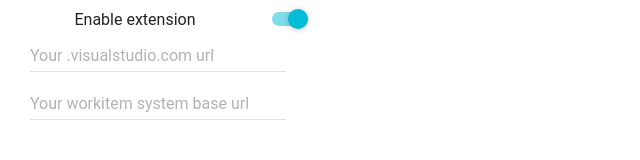
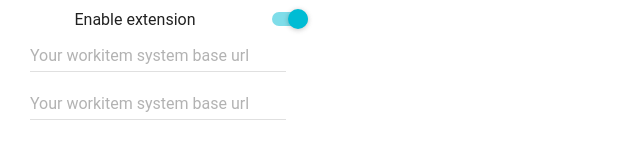
Before and after one commit to yad/vstsExternalWorkItem, a React app: page / in a window 1280 px wide. Shown: the top 160 px of the page, without its empty margins (0-640 px from the left). Built offline with nearby package versions, Linux system fonts and the light colour scheme.

Commit message:
refactor(ui): use basic components

```diff
--- a/src/components/App/App.tsx
+++ b/src/components/App/App.tsx
@@ -1,6 +1,6 @@
 import * as React from 'react';
 import MuiThemeProvider from 'material-ui/styles/MuiThemeProvider';
-import { Interruptor, VisualStudio, ExternalWorkItem } from './UIElement';
+import { UIInterruptor, UIText } from './UI';
 
 export interface AppBindingProps {
   interruptor?: boolean,
@@ -21,9 +21,9 @@ export class App extends React.Component<AppProps> {
     return (
       <MuiThemeProvider>
         <div className="App">
-          <Interruptor value={interruptor} onToggle={onToggleInterruptor} />
-          <VisualStudio value={visualStudio} onChange={onChangeVisualStudio} />
-          <ExternalWorkItem  value={externalWorkItem} onChange={onChangeExternalWorkItem} />
+          <UIInterruptor value={interruptor} onToggle={onToggleInterruptor} />
+          <UIText value={visualStudio} onChange={onChangeVisualStudio} />
+          <UIText  value={externalWorkItem} onChange={onChangeExternalWorkItem} />
         </div>
       </MuiThemeProvider>
     )
--- a/src/components/App/UIElement/Interruptor/Interruptor.tsx
+++ b/src/components/App/UI/UIInterruptor.tsx
@@ -1,13 +1,13 @@
 import * as React from 'react';
 import { Toggle } from "material-ui";
 
-interface IInterruptorProps {
+interface IUIInterruptorProps {
     value?: boolean;
     onToggle?: (e: React.MouseEvent<{}>, isInputChecked: boolean) => {};
 }
 
-export class Interruptor extends React.Component<IInterruptorProps> {
-    constructor(props: IInterruptorProps) {
+export class UIInterruptor extends React.Component<IUIInterruptorProps> {
+    constructor(props: IUIInterruptorProps) {
         super(props);
     }
 
--- a/src/components/App/UIElement/ExternalWorkItem/ExternalWorkItem.tsx
+++ b/src/components/App/UI/UIText.tsx
@@ -1,13 +1,13 @@
 import * as React from 'react';
 import { TextField } from "material-ui";
 
-interface IExternalWorkItemProps {
+interface IUITextProps {
     value?: string;
     onChange?: (e: React.FormEvent<{}>, newValue: string) => {};
 }
 
-export class ExternalWorkItem extends React.Component<IExternalWorkItemProps> {
-    constructor(props: IExternalWorkItemProps) {
+export class UIText extends React.Component<IUITextProps> {
+    constructor(props: IUITextProps) {
         super(props);
     }
 
--- /dev/null
+++ b/src/components/App/UI/index.tsx
@@ -0,0 +1,4 @@
+import { UIInterruptor } from "./UIInterruptor";
+import { UIText } from "./UIText";
+
+export {UIInterruptor, UIText};
--- a/src/components/App/UIElement/VisualStudio/VisualStudio.tsx
+++ /dev/null
@@ -1,21 +0,0 @@
-import * as React from 'react';
-import { TextField } from "material-ui";
-
-interface IVisualStudioProps {
-    value?: string;
-    onChange?: (e: React.FormEvent<{}>, newValue: string) => {};
-}
-
-export class VisualStudio extends React.Component<IVisualStudioProps> {
-    constructor(props: IVisualStudioProps) {
-        super(props);
-    }
-
-    render() {
-        return (
-            <div>
-                <TextField hintText="Your .visualstudio.com url" value={this.props.value} onChange={this.props.onChange}/>
-            </div>
-        )
-    }
-}
--- a/src/components/App/UIElement/index.tsx
+++ /dev/null
@@ -1,5 +0,0 @@
-import { Interruptor } from "./Interruptor/Interruptor";
-import { VisualStudio } from "./VisualStudio/VisualStudio";
-import { ExternalWorkItem } from "./ExternalWorkItem/ExternalWorkItem";
-
-export {Interruptor, VisualStudio, ExternalWorkItem};
```
